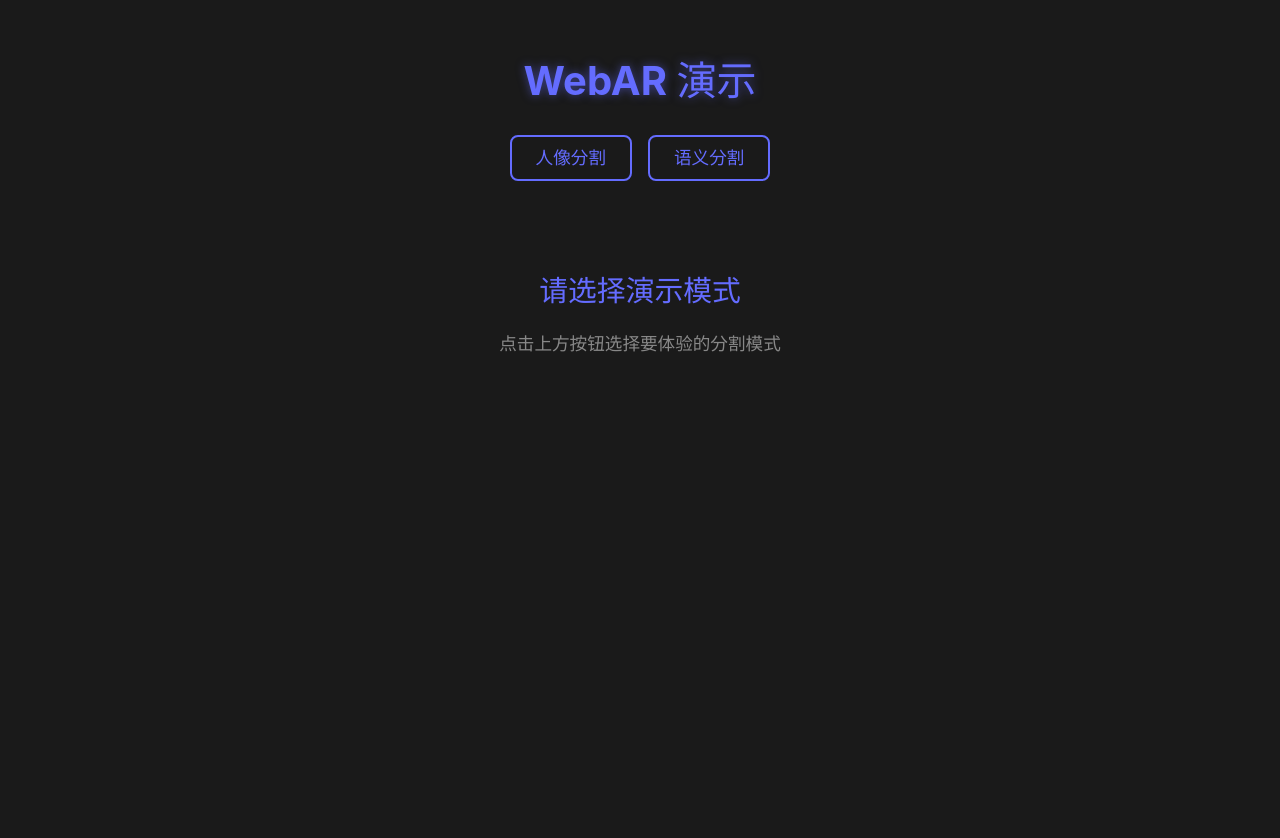
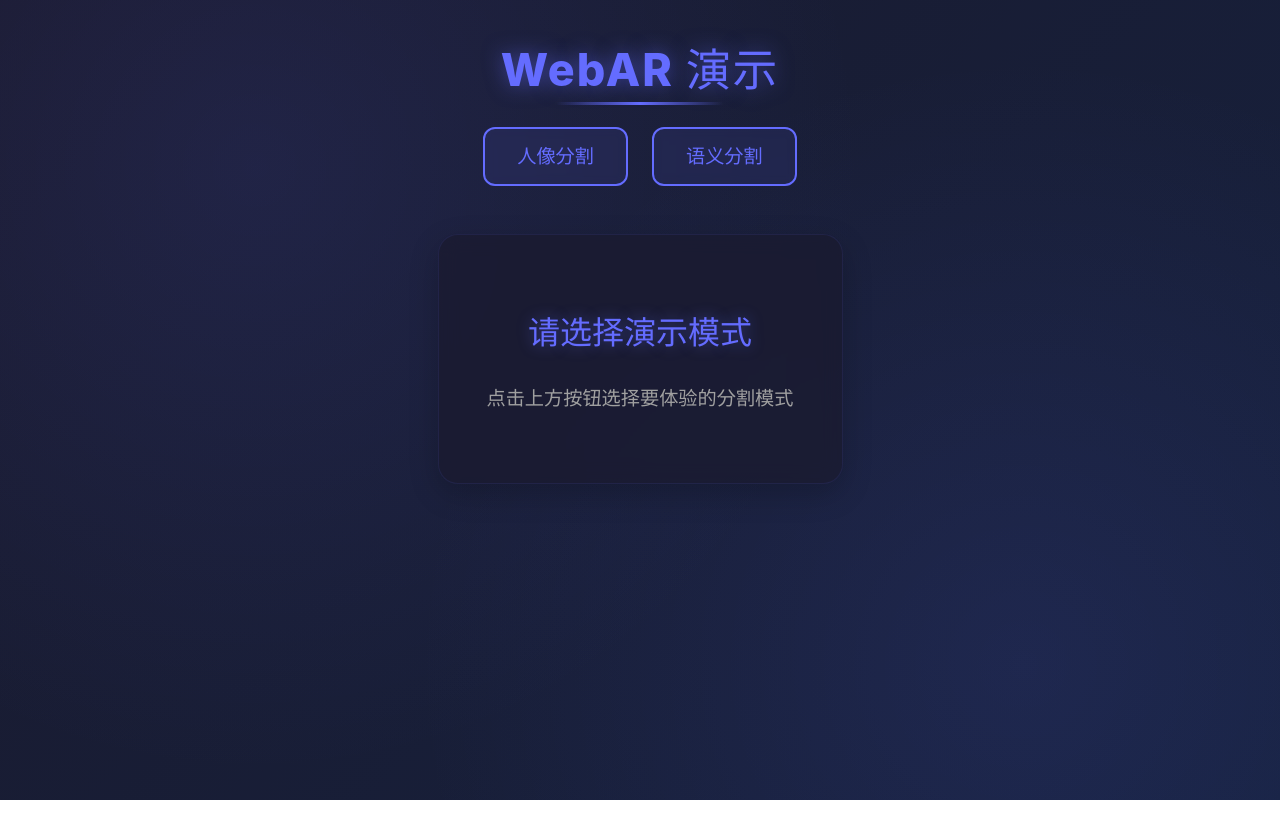
Before and after one commit to JoyceBupt/webar-semantic-segmentation, a React (Vite) app: page / in a window 1280 px wide. Shown: the top 838 px of the page. After the commit the page ends 800 px from the top, so only its background shows below. Built offline with nearby package versions, Linux system fonts and the light colour scheme.

Commit message:
feat: 优化自适应布局

```diff
--- a/src/App.css
+++ b/src/App.css
@@ -1,8 +1,10 @@
 #root {
-  width: 100%;
-  min-height: 100vh;
+  width: 100vw;
+  height: 100vh;
   margin: 0;
   padding: 0;
+  background: linear-gradient(135deg, #1a1a2e 0%, #16213e 100%);
+  overflow: hidden;
 }
 
 .App {
@@ -10,56 +12,120 @@
   flex-direction: column;
   align-items: center;
   justify-content: flex-start;
-  min-height: 100vh;
-  background-color: #1a1a1a;
+  height: 100vh;
   color: white;
-  padding: 2rem;
+  padding: 1rem;
+  position: relative;
+  overflow: hidden;
+}
+
+.App::before {
+  content: '';
+  position: absolute;
+  top: 0;
+  left: 0;
+  right: 0;
+  bottom: 0;
+  background:
+    radial-gradient(circle at 20% 20%, rgba(100, 108, 255, 0.1) 0%, transparent 50%),
+    radial-gradient(circle at 80% 80%, rgba(100, 108, 255, 0.1) 0%, transparent 50%);
+  pointer-events: none;
 }
 
 h1 {
-  font-size: 2.5em;
+  font-size: 2.8em;
   margin-bottom: 2rem;
   color: #646cff;
-  text-shadow: 0 0 10px rgba(100, 108, 255, 0.5);
+  text-shadow: 0 0 20px rgba(100, 108, 255, 0.5);
+  font-weight: 800;
+  letter-spacing: 2px;
+  position: relative;
+}
+
+h1::after {
+  content: '';
+  position: absolute;
+  bottom: -10px;
+  left: 50%;
+  transform: translateX(-50%);
+  width: 60%;
+  height: 3px;
+  background: linear-gradient(90deg, transparent, #646cff, transparent);
 }
 
 h2 {
-  font-size: 1.8em;
-  margin-bottom: 1rem;
+  font-size: 2em;
+  margin-bottom: 1.5rem;
   color: #646cff;
+  text-shadow: 0 0 15px rgba(100, 108, 255, 0.4);
+  font-weight: 600;
 }
 
 .nav-menu {
   display: flex;
-  gap: 1rem;
-  margin-bottom: 2rem;
+  gap: 1.5rem;
+  margin-bottom: 3rem;
+  position: relative;
+  z-index: 1;
 }
 
 .nav-link {
-  padding: 0.5rem 1.5rem;
+  padding: 0.8rem 2rem;
   border: 2px solid #646cff;
-  border-radius: 8px;
+  border-radius: 12px;
   color: #646cff;
   text-decoration: none;
-  font-size: 1.1em;
-  transition: all 0.3s ease;
+  font-size: 1.2em;
+  transition: all 0.3s cubic-bezier(0.4, 0, 0.2, 1);
+  position: relative;
+  overflow: hidden;
+  background: rgba(100, 108, 255, 0.1);
+  backdrop-filter: blur(5px);
+}
+
+.nav-link::before {
+  content: '';
+  position: absolute;
+  top: 0;
+  left: -100%;
+  width: 100%;
+  height: 100%;
+  background: linear-gradient(
+    90deg,
+    transparent,
+    rgba(100, 108, 255, 0.2),
+    transparent
+  );
+  transition: 0.5s;
 }
 
 .nav-link:hover {
-  background-color: #646cff;
+  background: #646cff;
   color: white;
+  transform: translateY(-2px);
+  box-shadow: 0 5px 15px rgba(100, 108, 255, 0.4);
+}
+
+.nav-link:hover::before {
+  left: 100%;
 }
 
 .welcome {
   text-align: center;
-  padding: 2rem;
-  max-width: 600px;
+  padding: 3rem;
+  max-width: 800px;
+  background: rgba(26, 26, 46, 0.7);
+  border-radius: 20px;
+  backdrop-filter: blur(10px);
+  box-shadow: 0 10px 30px rgba(0, 0, 0, 0.2);
+  border: 1px solid rgba(100, 108, 255, 0.1);
 }
 
 .welcome p {
-  color: #888;
-  font-size: 1.1em;
-  line-height: 1.6;
+  color: #a0a0a0;
+  font-size: 1.2em;
+  line-height: 1.8;
+  margin-top: 1.5rem;
 }
 
 .demo-container {
@@ -84,23 +150,31 @@ h2 {
 .camera-container,
 .segmentation-container {
   width: 100%;
-  max-width: 640px;
+  height: calc(100vh - 180px);
+  max-width: none;
   display: flex;
   flex-direction: column;
   align-items: center;
   gap: 1rem;
   position: relative;
+  padding: 1rem;
+  background: rgba(26, 26, 46, 0.7);
+  border-radius: 20px;
+  backdrop-filter: blur(10px);
+  box-shadow: 0 10px 30px rgba(0, 0, 0, 0.2);
+  border: 1px solid rgba(100, 108, 255, 0.1);
 }
 
 .video-container {
   width: 100%;
-  max-width: 640px;
-  aspect-ratio: 4/3;
+  height: 100%;
+  max-width: none;
   position: relative;
-  border-radius: 12px;
+  border-radius: 16px;
   overflow: hidden;
-  background-color: #2a2a2a;
-  box-shadow: 0 0 20px rgba(0, 0, 0, 0.3);
+  background: rgba(42, 42, 46, 0.8);
+  box-shadow: 0 0 30px rgba(0, 0, 0, 0.4);
+  border: 2px solid rgba(100, 108, 255, 0.2);
 }
 
 canvas {
@@ -109,7 +183,8 @@ canvas {
   left: 0;
   width: 100%;
   height: 100%;
-  object-fit: cover;
+  object-fit: contain;
+  border-radius: 14px;
 }
 
 .loading {
@@ -117,30 +192,113 @@ canvas {
   top: 50%;
   left: 50%;
   transform: translate(-50%, -50%);
-  background-color: rgba(0, 0, 0, 0.8);
-  padding: 1rem 2rem;
-  border-radius: 8px;
+  background: rgba(0, 0, 0, 0.8);
+  padding: 1.5rem 3rem;
+  border-radius: 12px;
   z-index: 10;
+  backdrop-filter: blur(8px);
+  border: 1px solid rgba(100, 108, 255, 0.2);
 }
 
 .loading p {
   color: white;
-  font-size: 1.2em;
+  font-size: 1.3em;
   margin: 0;
+  display: flex;
+  align-items: center;
+  gap: 1rem;
+}
+
+.loading p::after {
+  content: '';
+  width: 20px;
+  height: 20px;
+  border: 3px solid #646cff;
+  border-top-color: transparent;
+  border-radius: 50%;
+  animation: loading 1s infinite linear;
+}
+
+@keyframes loading {
+  to {
+    transform: rotate(360deg);
+  }
 }
 
 .fps-display {
   position: absolute;
-  top: 10px;
-  left: 10px;
-  background-color: rgba(0, 0, 0, 0.5);
-  padding: 5px 10px;
-  border-radius: 4px;
-  font-family: monospace;
+  top: 20px;
+  left: 20px;
+  background: rgba(0, 0, 0, 0.7);
+  padding: 8px 16px;
+  border-radius: 8px;
+  font-family: 'JetBrains Mono', monospace;
   font-size: 1.2em;
   color: #fff;
   text-shadow: 1px 1px 2px rgba(0, 0, 0, 0.5);
   z-index: 100;
+  backdrop-filter: blur(4px);
+  border: 1px solid rgba(100, 108, 255, 0.2);
+  display: flex;
+  align-items: center;
+  gap: 8px;
+}
+
+.fps-display::before {
+  content: '';
+  width: 8px;
+  height: 8px;
+  background: #646cff;
+  border-radius: 50%;
+  animation: pulse 2s infinite;
+}
+
+@keyframes pulse {
+  0% {
+    transform: scale(1);
+    opacity: 1;
+  }
+  50% {
+    transform: scale(1.5);
+    opacity: 0.5;
+  }
+  100% {
+    transform: scale(1);
+    opacity: 1;
+  }
+}
+
+.gesture-hint {
+  position: absolute;
+  bottom: 20px;
+  left: 50%;
+  transform: translateX(-50%);
+  background: rgba(0, 0, 0, 0.7);
+  padding: 12px 24px;
+  border-radius: 12px;
+  z-index: 100;
+  backdrop-filter: blur(4px);
+  border: 1px solid rgba(100, 108, 255, 0.2);
+  transition: opacity 0.3s ease;
+}
+
+.gesture-hint:hover {
+  opacity: 0.8;
+}
+
+.gesture-hint p {
+  color: white;
+  margin: 0;
+  font-size: 1.1em;
+  text-align: center;
+  display: flex;
+  align-items: center;
+  gap: 10px;
+}
+
+.gesture-hint p::before {
+  content: '💡';
+  font-size: 1.2em;
 }
 
 .logo {
@@ -188,4 +346,40 @@ canvas {
   .demo-section {
     width: 100%;
   }
+
+  h1 {
+    font-size: 2.2em;
+  }
+
+  .nav-link {
+    padding: 0.6rem 1.5rem;
+    font-size: 1.1em;
+  }
 }
+
+@media (max-width: 768px) {
+  .App {
+    padding: 0.5rem;
+  }
+
+  h1 {
+    font-size: 1.8em;
+    margin-bottom: 1rem;
+  }
+
+  .nav-menu {
+    margin-bottom: 1rem;
+  }
+
+  .camera-container,
+  .segmentation-container {
+    height: calc(100vh - 140px);
+    padding: 0.5rem;
+  }
+
+  .fps-display {
+    top: 10px;
+    left: 10px;
+    font-size: 1em;
+  }
+}
--- a/src/components/three/Scene.js
+++ b/src/components/three/Scene.js
@@ -19,10 +19,16 @@ class ThreeScene {
       // 创建场景
       this.scene = new THREE.Scene();
 
-      // 创建正交相机
+      // 获取容器尺寸
+      const container = this.canvas.parentElement;
+      const width = container.clientWidth;
+      const height = container.clientHeight;
+      const aspect = width / height;
+
+      // 创建正交相机，根据容器尺寸调整视口
       this.camera = new THREE.OrthographicCamera(
-        -1, // left
-        1, // right
+        -aspect, // left
+        aspect, // right
         1, // top
         -1, // bottom
         0.1, // near
@@ -37,11 +43,11 @@ class ThreeScene {
         antialias: true,
         powerPreference: "high-performance",
       });
-      this.renderer.setSize(640, 480);
+      this.renderer.setSize(width, height);
       this.renderer.setClearColor(0x000000, 0);
 
       // 创建立方体
-      const geometry = new THREE.BoxGeometry(0.2, 0.2, 0.2);
+      const geometry = new THREE.BoxGeometry(0.3, 0.3, 0.3);
       const material = new THREE.MeshPhongMaterial({
         color: 0x646cff,
         transparent: true,
@@ -60,6 +66,9 @@ class ThreeScene {
       const ambientLight = new THREE.AmbientLight(0x404040);
       this.scene.add(ambientLight);
 
+      // 监听窗口大小变化
+      window.addEventListener("resize", this.handleResize);
+
       this.isInitialized = true;
       this.animate();
     } catch (error) {
@@ -67,6 +76,25 @@ class ThreeScene {
       this.dispose();
     }
   }
+
+  handleResize = () => {
+    if (!this.canvas || !this.camera || !this.renderer) return;
+
+    const container = this.canvas.parentElement;
+    const width = container.clientWidth;
+    const height = container.clientHeight;
+    const aspect = width / height;
+
+    // 更新相机视口
+    this.camera.left = -aspect;
+    this.camera.right = aspect;
+    this.camera.top = 1;
+    this.camera.bottom = -1;
+    this.camera.updateProjectionMatrix();
+
+    // 更新渲染器尺寸
+    this.renderer.setSize(width, height);
+  };
 
   animate = () => {
     if (this.isDisposed || !this.isInitialized) return;
@@ -113,6 +141,9 @@ class ThreeScene {
     this.isDisposed = true;
     this.stop();
 
+    // 移除窗口大小变化监听
+    window.removeEventListener("resize", this.handleResize);
+
     if (this.cube) {
       this.scene.remove(this.cube);
       this.cube.geometry.dispose();
```
